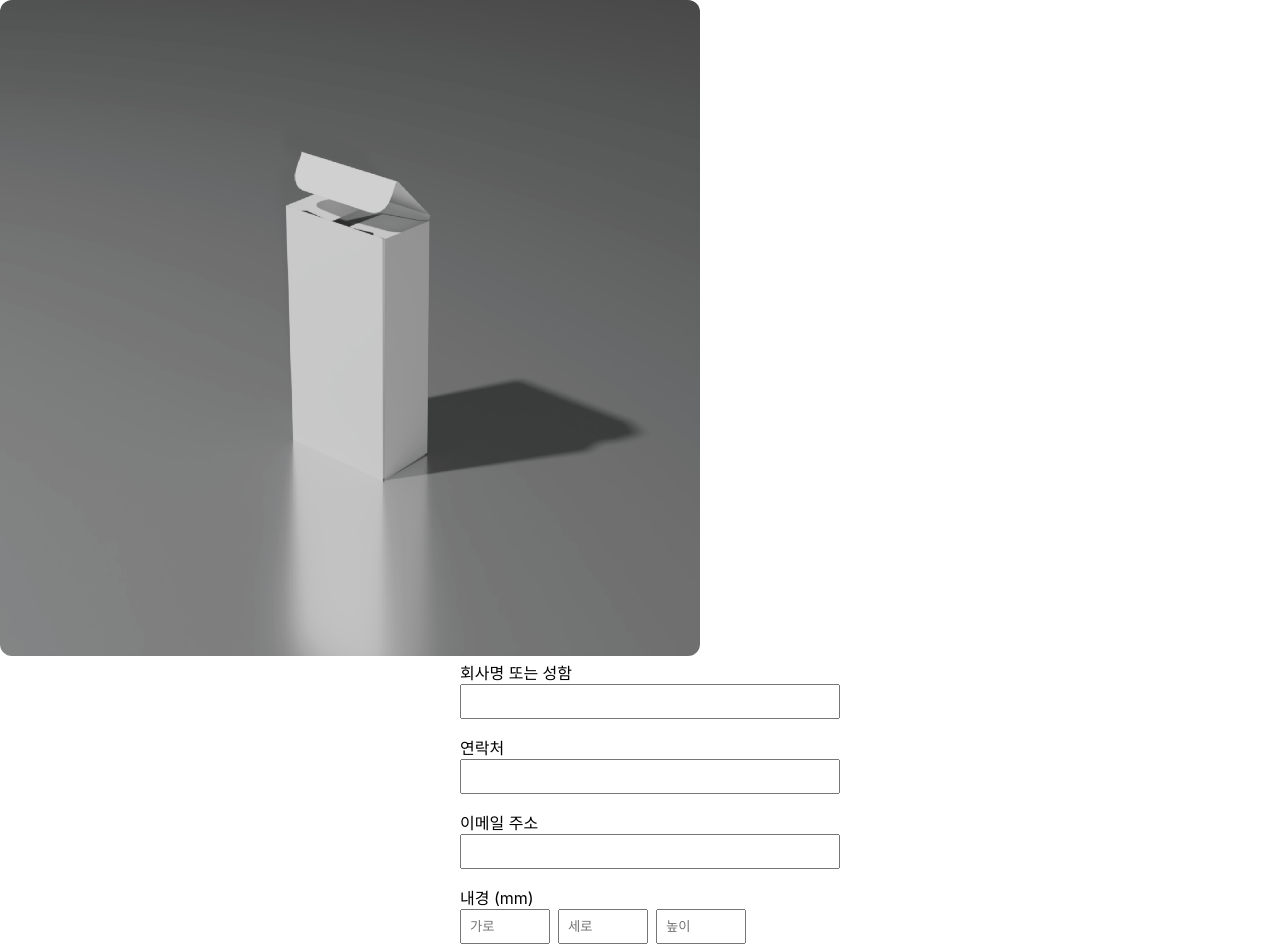
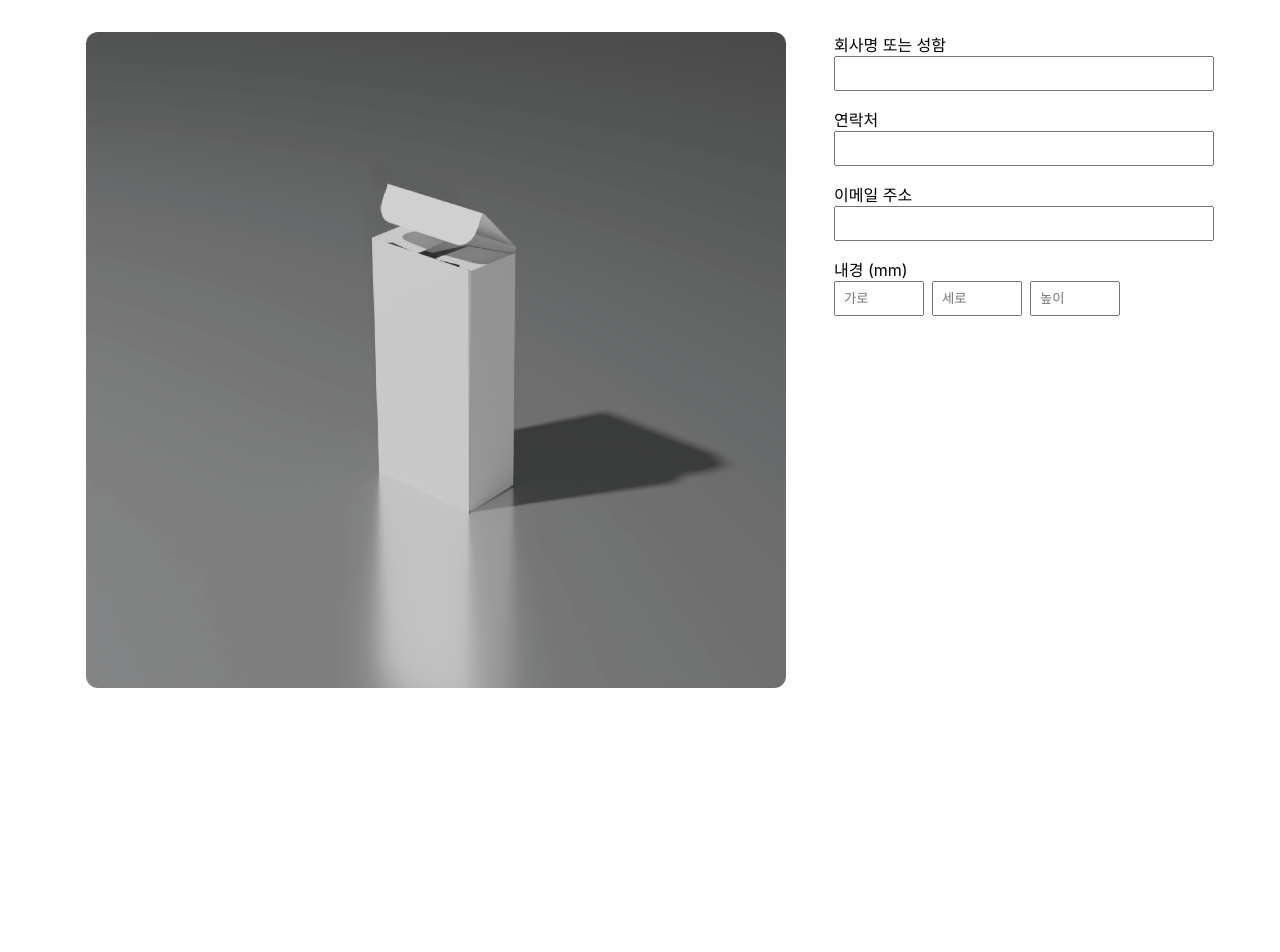
Before and after one commit to YimYoungheun/MTDL-Package, a React (Create React App) app: page / in a window 1280 px wide. Shown: the top 952 px of the page. After the commit the page ends 800 px from the top, so only its background shows below. Built offline with nearby package versions, Linux system fonts and the light colour scheme.

Commit message:
Update App.js

```diff
--- a/src/App.js
+++ b/src/App.js
@@ -1,4 +1,4 @@
-// ✅ 단계별 조건 노출 로직으로 리팩터링된 App.js
+// ✅ App.js (정렬 + 기능 모두 포함)
 import React, { useState } from 'react';
 import './App.css';
 
@@ -90,16 +90,28 @@ function App() {
   };
 
   return (
-    <div className="App">
+    <div style={{ display: 'flex', justifyContent: 'center', alignItems: 'flex-start', gap: '3rem', padding: '2rem' }}>
+      {/* 좌측 이미지 영역 */}
       <div style={{ position: 'relative' }}>
-        <img src="/img/b_style_box.png" alt="B형 상자" style={{ width: '700px', objectFit: 'contain', borderRadius: '12px' }} />
+        <img
+          src="/img/b_style_box.png"
+          alt="B형 상자"
+          style={{ width: '700px', objectFit: 'contain', borderRadius: '12px' }}
+        />
         {showSizeGuide && (
-          <img src="/img/b_style_box_wdh.png" alt="내경 안내" className={`size-guide-overlay ${fadeOut ? 'fade-out' : 'fade-in'}`} />
+          <img
+            src="/img/b_style_box_wdh.png"
+            alt="내경 안내"
+            className={`size-guide-overlay ${fadeOut ? 'fade-out' : 'fade-in'}`}
+          />
         )}
       </div>
 
-      <div style={{ width: '360px', margin: '0 auto' }}>
-        {[{ label: '회사명 또는 성함', value: company, setter: setCompany }, { label: '연락처', value: phone, setter: setPhone }, { label: '이메일 주소', value: email, setter: setEmail }].map((f, i) => (
+      {/* 우측 입력 폼 영역 */}
+      <div style={{ width: '360px' }}>
+        {[{ label: '회사명 또는 성함', value: company, setter: setCompany },
+        { label: '연락처', value: phone, setter: setPhone },
+        { label: '이메일 주소', value: email, setter: setEmail }].map((f, i) => (
           <div key={i} style={{ marginBottom: '1rem' }}>
             <label>{f.label}</label>
             <input value={f.value} onChange={e => f.setter(e.target.value)} style={{ width: '100%', padding: '0.5rem' }} />
@@ -115,13 +127,14 @@ function App() {
           </div>
         </div>
 
+        {/* 조건부 렌더링 시작 */}
         {width && length && height && (
           <>
             <div style={{ marginBottom: '1rem' }}>
               <label>종이 느낌</label>
               <div style={{ display: 'flex', gap: '0.5rem', flexWrap: 'wrap' }}>
                 {Object.keys(materialMap).map(feel => (
-                  <button key={feel} className={`option-button ${paperFeel === feel ? 'selected' : ''}`} onClick={() => { setPaperFeel(feel); setMaterial(''); setColor(''); setWeight(''); }}>
+                  <button key={feel} className={`option-button ${paperFeel === feel ? 'selected' : ''}`} onClick={() => { setPaperFeel(feel); setMaterial(''); setColor(''); setWeight(''); setShowSizeGuide(false); }}>
                     {feel}
                   </button>
                 ))}
@@ -205,7 +218,8 @@ function App() {
                                 onClick={() => {
                                   if (type === '없음') setFoil([]);
                                   else setFoil(prev => prev.includes(type) ? prev.filter(t => t !== type) : [...prev, type]);
-                                }}>
+                                }}
+                              >
                                 {type}
                               </button>
                             ))}
```
